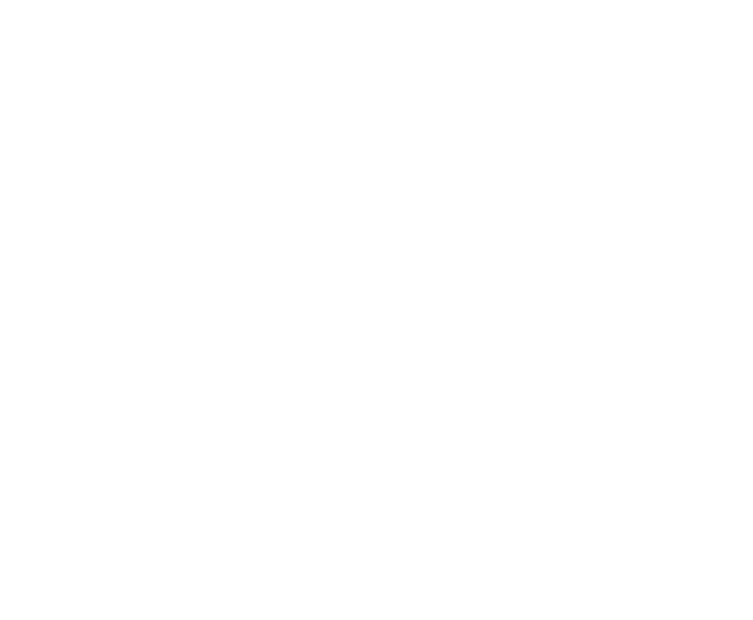
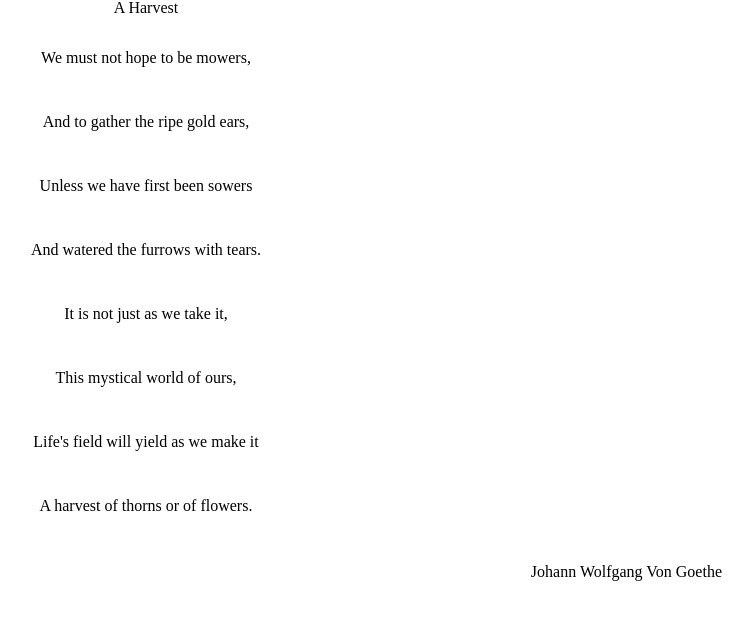
Before and after one commit to calebhsu/dev-creative, a plain HTML site: page index.html in a window 1280 px wide. Shown: the whole page, without its empty margins (494-1247 px from the left). Drawn offline with Linux system fonts and the light colour scheme.

Commit message:
Added starting poem

```diff
--- a/index.html
+++ b/index.html
@@ -4,8 +4,37 @@
   <meta charset="utf-8">
   <title>Flexible Message</title>
   <link rel="stylesheet" href="css/main.css">
+
+  <!-- Google Analytics -->
+  <script>
+    (function(i,s,o,g,r,a,m){i['GoogleAnalyticsObject']=r;i[r]=i[r]||function(){
+    (i[r].q=i[r].q||[]).push(arguments)},i[r].l=1*new Date();a=s.createElement(o),
+    m=s.getElementsByTagName(o)[0];a.async=1;a.src=g;m.parentNode.insertBefore(a,m)
+    })(window,document,'script','https://www.google-analytics.com/analytics.js','ga');
+
+    ga('create', 'UA-76452101-2', 'auto');
+    ga('send', 'pageview');
+
+  </script>
 </head>
 <body>
+  <h1>A Harvest</h1>
 
+  <main class="container">
+    <section class="poem">
+      <p>
+        <div class="verse">We must not hope to be mowers,</div>
+        <div class="verse">And to gather the ripe gold ears,</div>
+        <div class="verse">Unless we have first been sowers</div>
+        <div class="verse">And watered the furrows with tears.</div>
+        <div class="verse">It is not just as we take it,</div>
+        <div class="verse">This mystical world of ours,</div>
+        <div class="verse">Life's field will yield as we make it</div>
+        <div class="verse">A harvest of thorns or of flowers.</div>
+      </p>
+    </section>
+  </main>
+
+  <footer>Johann Wolfgang Von Goethe</footer>
 </body>
 </html>
--- a/scss/_base.scss
+++ b/scss/_base.scss
@@ -0,0 +1,19 @@
+/* Global Styles */
+h1 {
+  text-align: center;
+}
+
+footer {
+  padding: 1em 4em;
+  text-align: right;
+}
+
+/* Special Styles */
+.container {
+  padding: 10px;
+  text-align: center;
+}
+
+.verse {
+  padding: 1.5em 1em;
+}
```
Also changed, not shown: css/main.css.
